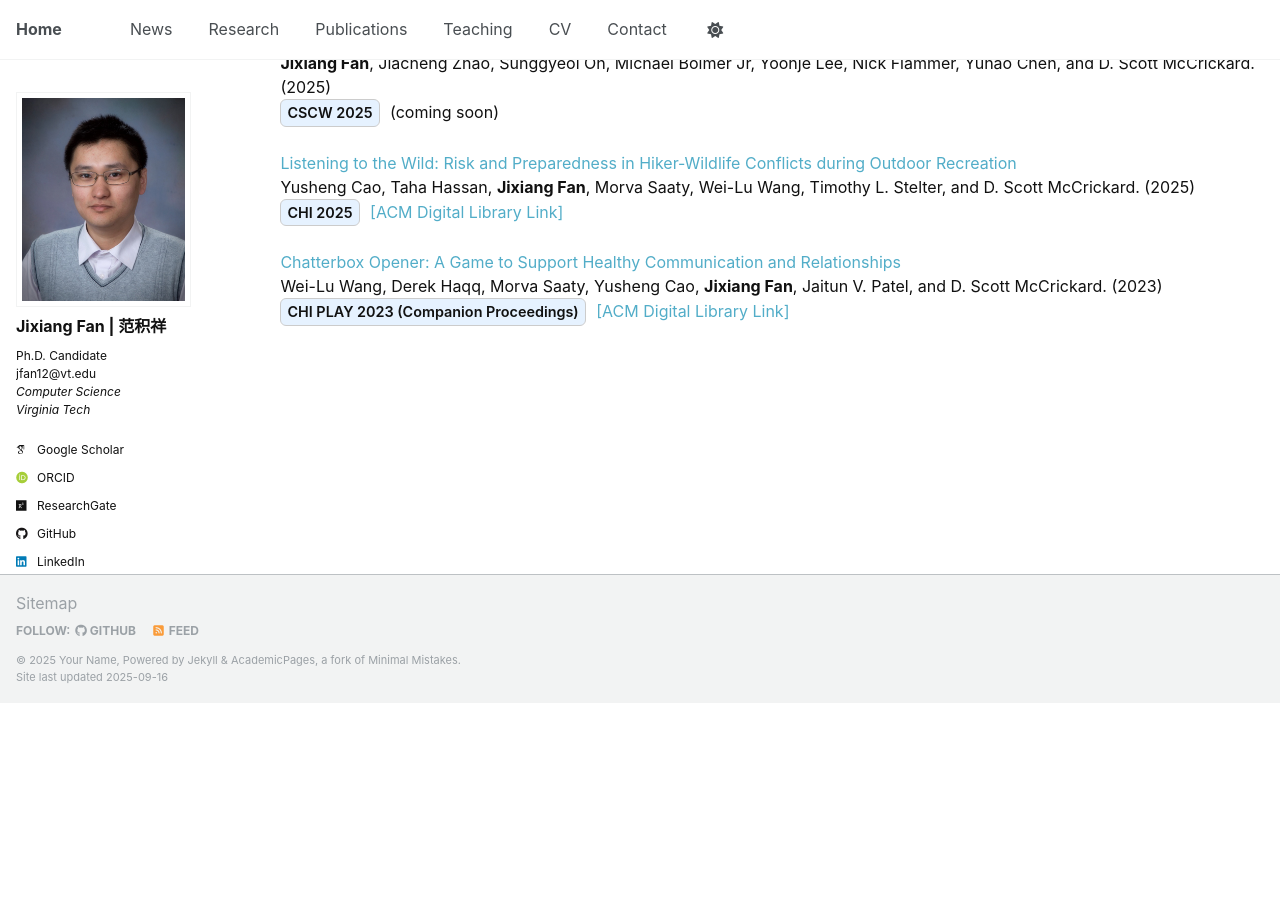
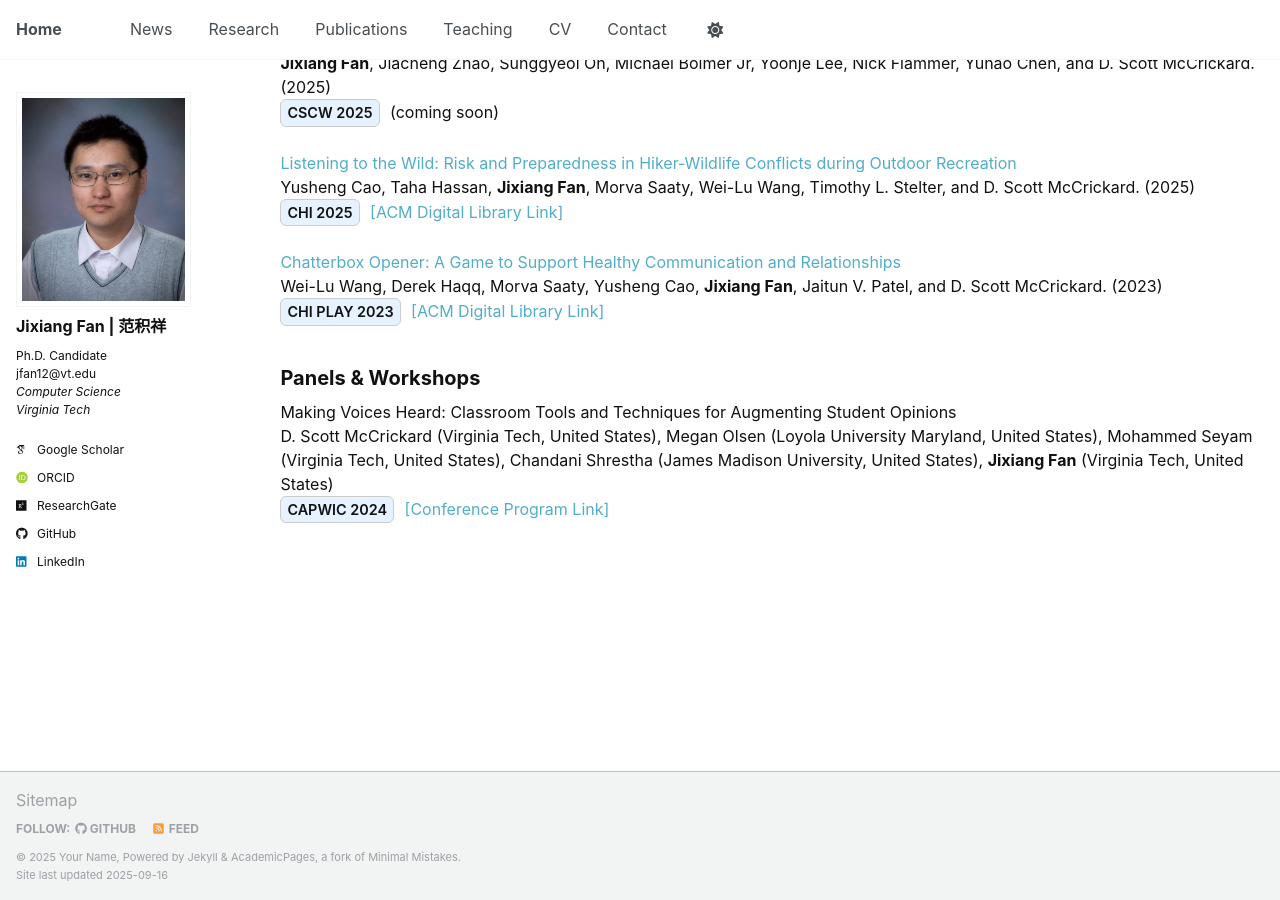
Before and after one commit to JixiangFan/web, a Jekyll site: the page built from _pages/publications.html, in a window 1280 px wide and 900 px high, scrolled down 1607 px. Built offline with Jekyll 4.4.1, drawn with Linux system fonts in a browser that asks for light colours; some web fonts are replaced; before the commit the page ends 2310 px from its top, so only the background shows below that.

Commit message:
Update publications.html

```diff
--- a/_pages/publications.html
+++ b/_pages/publications.html
@@ -319,8 +319,26 @@ archival works.
   <span style="display:inline-block; padding:2px 6px; font-size:90%;
                font-weight:600; border:1px solid #ccc; border-radius:6px;
                background:#e6f2ff; margin-right:6px;">
-    CHI PLAY 2023 (Companion Proceedings)
+    CHI PLAY 2023
   </span>
 
   <a href="https://dl.acm.org/doi/10.1145/3573382.3616074">[ACM Digital Library Link]</a>
 </div>
+
+<h2>Panels & Workshops</h2>
+
+<div class="pub-entry">
+  Making Voices Heard: Classroom Tools and Techniques for Augmenting Student Opinions<br>
+
+  D. Scott McCrickard (Virginia Tech, United States), Megan Olsen (Loyola University Maryland, United States),
+  Mohammed Seyam (Virginia Tech, United States), Chandani Shrestha (James Madison University, United States),
+  <strong>Jixiang Fan</strong> (Virginia Tech, United States)<br>
+
+  <span style="display:inline-block; padding:2px 6px; font-size:90%;
+               font-weight:600; border:1px solid #ccc; border-radius:6px;
+               background:#e6f2ff; margin-right:6px;">
+    CAPWIC 2024
+  </span>
+
+  <a href="https://easychair.org/smart-program/ACMCAPWIC2024/2024-04-06.html">[Conference Program Link]</a>
+</div>
```
